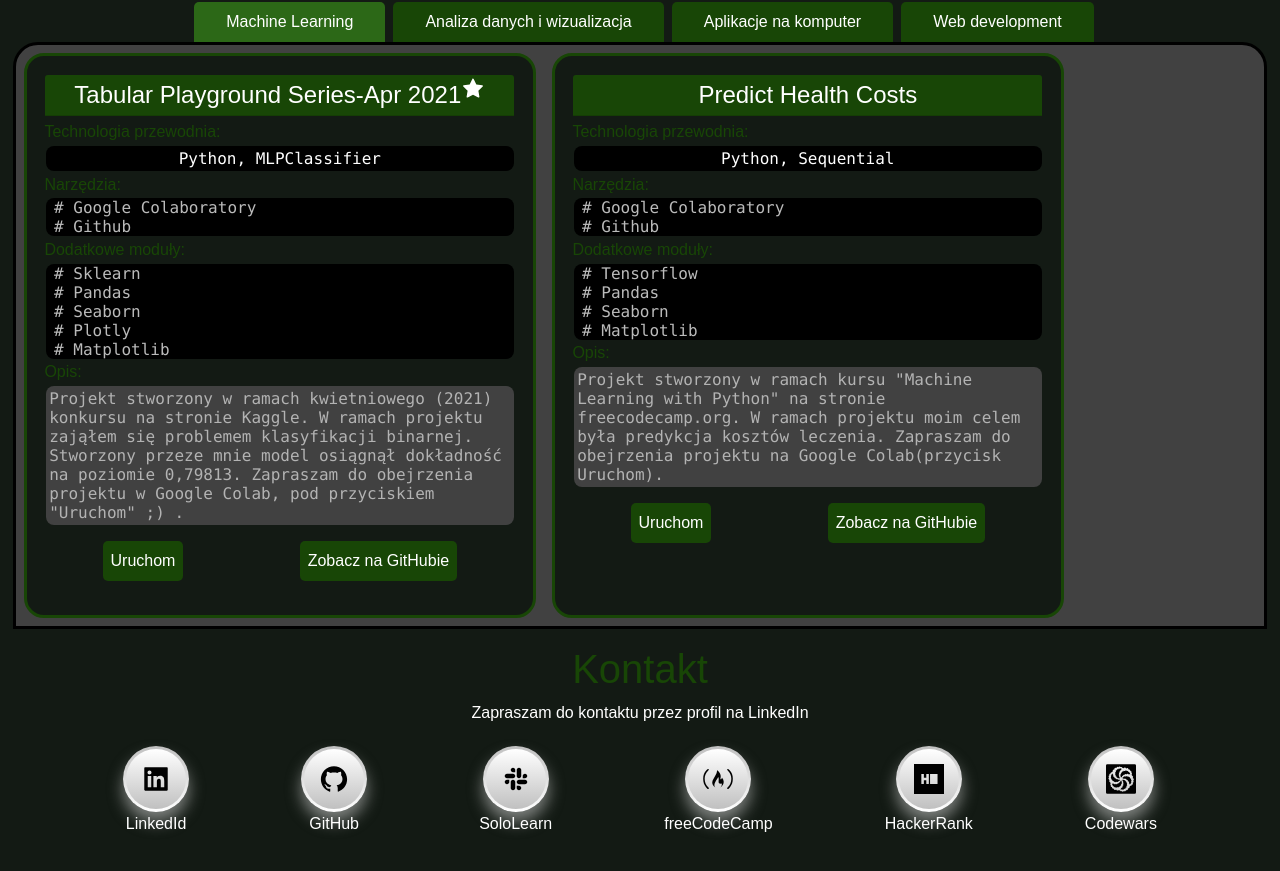
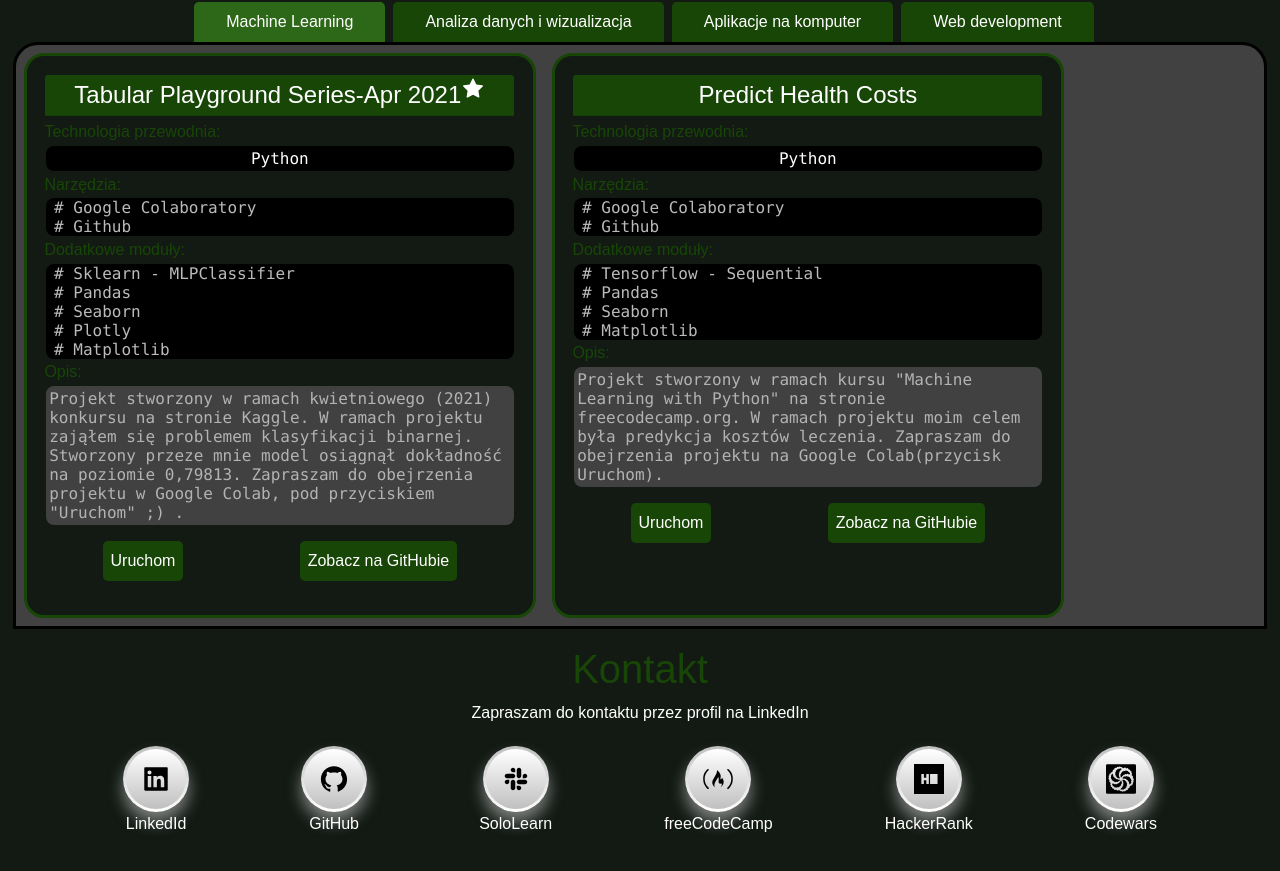
Before and after one commit to JakubPyt/website-about-me, a React (Create React App) app: page / in a window 1280 px wide. Shown: the part 2161-3032 px from the top of the page. Built offline with nearby package versions, Linux system fonts and the light colour scheme; a web font is replaced by a local one.

Commit message:
next-steps/Financial App with Flask

```diff
--- a/src/components/projects-cards.js
+++ b/src/components/projects-cards.js
@@ -17,8 +17,8 @@ class ProjectsCards extends React.Component {
         {
           title: "Tabular Playground Series-Apr 2021",
           star: true,
-          mainTech: "Python, MLPClassifier",
-          modules: ["Sklearn", "Pandas", "Seaborn", "Plotly", "Matplotlib"],
+          mainTech: "Python",
+          modules: ["Sklearn - MLPClassifier", "Pandas", "Seaborn", "Plotly", "Matplotlib"],
           tools: ["Google Colaboratory", "Github"],
           description:
             'Projekt stworzony w ramach kwietniowego (2021) konkursu na stronie Kaggle. W ramach projektu zająłem się problemem klasyfikacji binarnej. Stworzony przeze mnie model osiągnął dokładność na poziomie 0,79813. Zapraszam do obejrzenia projektu w Google Colab, pod przyciskiem "Uruchom" ;) .',
@@ -30,8 +30,8 @@ class ProjectsCards extends React.Component {
         {
           title: "Predict Health Costs",
           star: false,
-          mainTech: "Python, Sequential",
-          modules: ["Tensorflow", "Pandas", "Seaborn", "Matplotlib"],
+          mainTech: "Python",
+          modules: ["Tensorflow - Sequential", "Pandas", "Seaborn", "Matplotlib"],
           tools: ["Google Colaboratory", "Github"],
           description:
             'Projekt stworzony w ramach kursu "Machine Learning with Python" na stronie freecodecamp.org. W ramach projektu moim celem była predykcja kosztów leczenia. Zapraszam do obejrzenia projektu na Google Colab(przycisk Uruchom).',
@@ -91,6 +91,33 @@ class ProjectsCards extends React.Component {
             "Strona stworzona w celu zebrania wszystkich moich projektów i osiągnięć programistycznych w jednym miejscu. ",
           link_run: "",
           link_git: "https://github.com/JakubPyt/website-about-me",
+        },
+        {
+          title: "Financial App",
+          star: true,
+          mainTech: "Python(Flask), SQL(PostgreSQL)",
+          modules: [
+            "Flask",
+            "Flask-SQLAlchemy",
+            "Pandas",
+            "Plotly-express",
+            "HTML",
+            "CSS",
+            "Bootstrap",
+            "JavaScript",
+            "jQuery",
+            "SQL"
+          ],
+          tools: [
+            "Visual Studio Code",
+            "PostgreSQL",
+            "Git",
+            "Github",
+          ],
+          description:
+            "Marzysz o bogactwie? Możesz je osiągnąć, jeśli tylko będziesz dobrze zarządzał finansami! A ta aplikacja może Ci to ułatwić! Księga wydatków i wpłat, wizualizacje stanu konta - to podstawowe funkcje tej aplikacji. Aplikacja stworzona w dwóch wersjach, wyglądowo niemal identycznych, ale różniących się back-endem. Wersja 1: Demonstracyjna (pod przyciskiem Uruchom) - oparta o pandas DataFrame z wgranymi bazowo przykładowymi danymi, które możesz edytować, usuwać i dodawać swoje. Wersja 2: Jak mebel z ikei, czyli do złożenia samodzielnie. W repozytorium na Githubie(pod przyciskiem 'Zobacz na Githubie') jest pełen opis co krok po kroku trzeba zrobić. Ta wersja oparta jest o połączenie z bazą danych PostgreSQL za pomocą SQLAlchemy. UWAGA! Wersja spod przycisku uruchom może 'budzić się' nawet kilka minut! ",
+          link_run: "https://replit.com/@JakubPyt/Financial-App-demo#main.py",
+          link_git: "https://github.com/JakubPyt/Financial-App-withDB"
         },
         {
           title: "Tribute Page",
```
